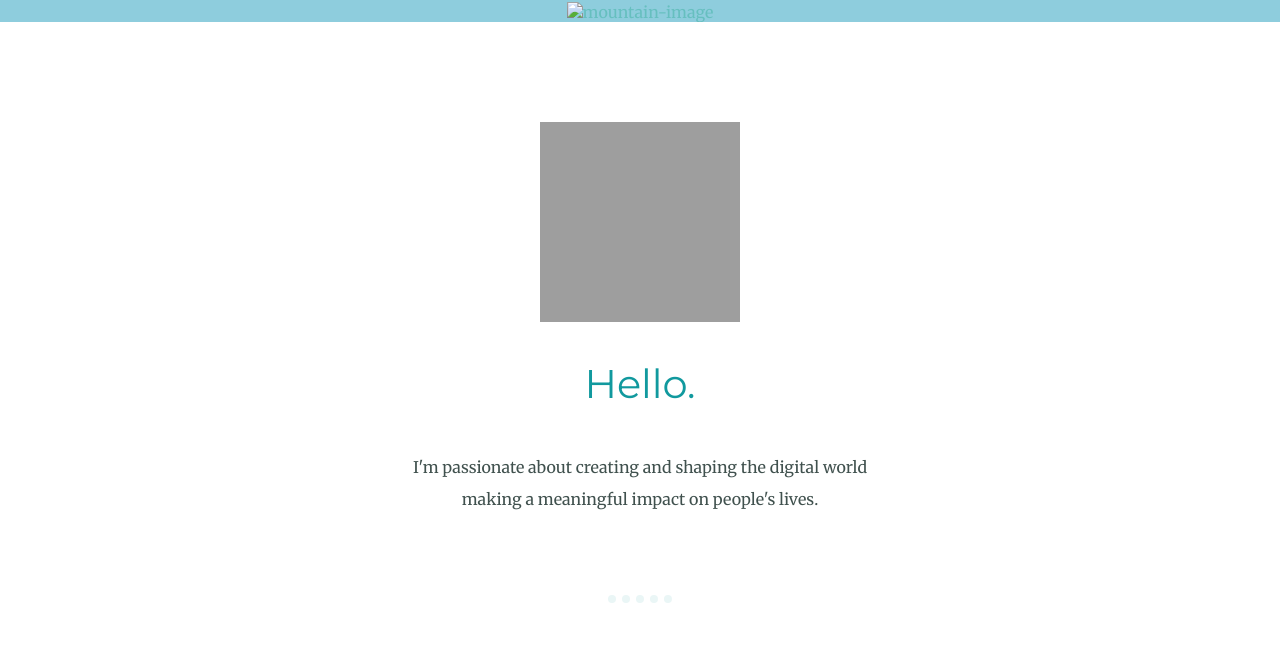
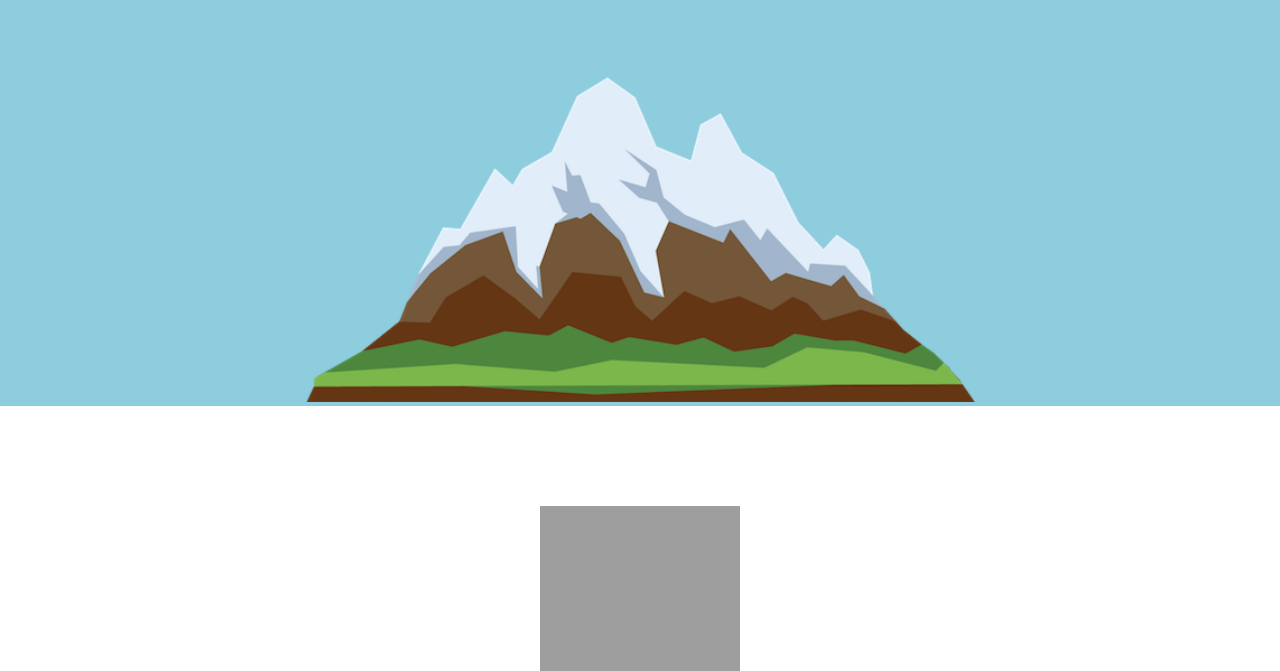
Before and after one commit to Gaurav-Kumar00/Portfolio, a plain HTML site: page index.html in a window 1280 px wide. Shown: the part 429-1100 px from the top of the page. Drawn offline with Linux system fonts and the light colour scheme; the site is published under a folder, as on GitHub Pages, so addresses that start at the root find nothing.

Commit message:
Update index.html

```diff
--- a/index.html
+++ b/index.html
@@ -15,7 +15,7 @@
         <h1> I'm Gaurav.</h1>
         <h2 class="developer">A Developer</h2>
         <img class="bottom-star" src="https://media1.giphy.com/media/fvT2uzkzsSWmmkvl5g/giphy.gif?cid=ecf05e4739uetf1fk67fyz2j9cugf6xeqkf16ip19aezs0ta&ep=v1_stickers_search&rid=giphy.gif&ct=s" alt="star-image">
-        <img class="mountain" src="/CSS - My Site Images/mountain.png" alt="mountain-image">
+        <img class="mountain" src="CSS - My Site Images/mountain.png" alt="mountain-image" >
     </div>
     <div class="middle-container">
         <div class="profile">
```
